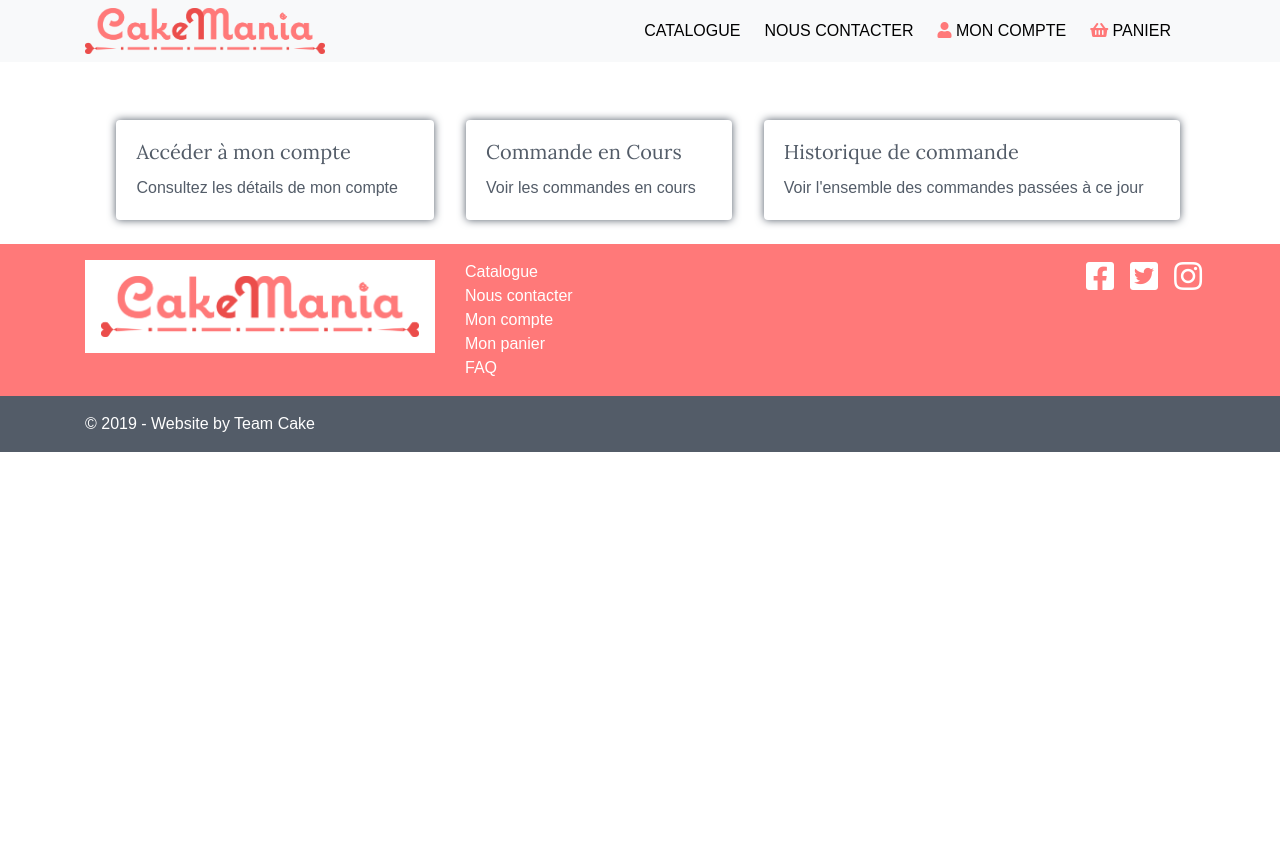
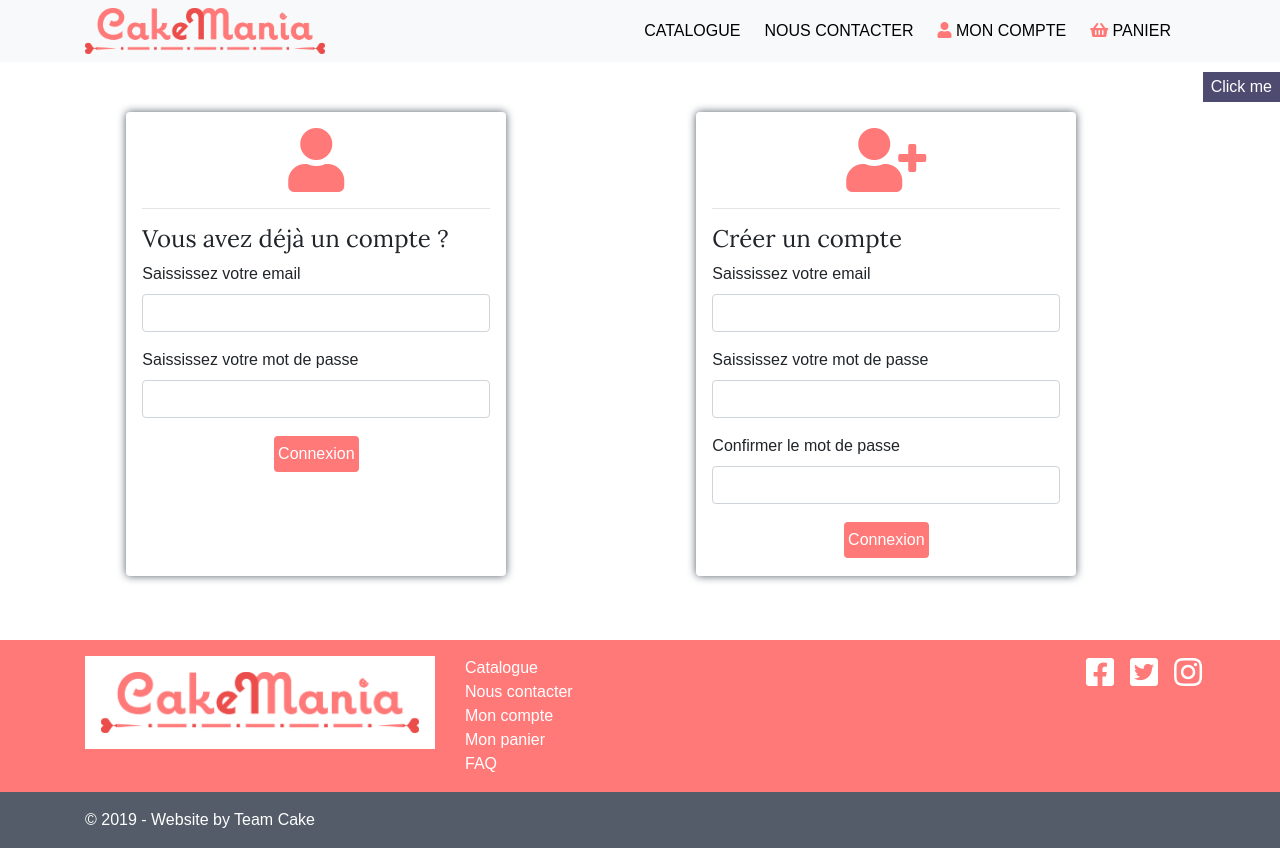
Before and after one commit to naptracks/CakeMania, a React (Create React App) app: page /account in a window 1280 px wide. Before the commit the page ends 800 px from the top, so only its background shows below. Built offline with nearby package versions, Linux system fonts and the light colour scheme; data requests are answered from the project's data file; a web font is replaced by a local one.

Commit message:
Modif MonCompte -> Authentification

```diff
--- a/db.json
+++ b/db.json
@@ -4,6 +4,7 @@
       "id": 1,
       "lastName": "Vermaut",
       "firstName": "Hélène",
+      "password": "admin",
       "email": "helene.vermaut@gmail.com",
       "adressePostale": "55 rue Pasteur",
       "codePostal": "59350",
@@ -16,6 +17,7 @@
       "id": 2,
       "lastName": "Magana",
       "firstName": "Sylvain",
+      "password": "admin",
       "email": "sylvainmagana@ymail.com",
       "adressePostale": "12 rue Solférino",
       "codePostal": "59000",
@@ -28,6 +30,7 @@
       "id": 3,
       "lastName": "Martel",
       "firstName": "César",
+      "password": "admin",
       "email": "cesar.martel9@gmail.com",
       "adressePostale": "12 rue Solférino",
       "codePostal": "59000",
@@ -40,6 +43,7 @@
       "id": 4,
       "lastName": "Vandingenen",
       "firstName": "Maxence",
+      "password": "admin",
       "email": "m.vandine@live.fr",
       "adressePostale": "12 rue Solférino",
       "codePostal": "59000",
@@ -52,6 +56,7 @@
       "id": 5,
       "lastName": "Lefait",
       "firstName": "Joris",
+      "password": "admin",
       "email": "joris.lefait@gmail.com",
       "adressePostale": "54 rue de vaucouleurs",
       "codePostal": "62620",
@@ -111,6 +116,16 @@
       "isRecomanded": false,
       "size": 1,
       "base": "crème patissière"
+    },
+    {
+      "id": 6,
+      "name": "Gâteau au chocolat <3",
+      "description": "Gâteau moelleux au chocolat",
+      "price": 12.5,
+      "image": "http://helenevermaut.com/wp-content/uploads/2019/04/gateau-au-chocolat.png",
+      "isRecomanded": false,
+      "size": 6,
+      "base": "Vanille"
     }
   ],
   "commandes": [
--- a/src/component/moncompte/Account.js
+++ b/src/component/moncompte/Account.js
@@ -6,13 +6,88 @@ import MyAccount from './MyAccount';
 import MyOrders from './MyOrders';
 import MyHistoryOrders from './MyHistoryOrders';
 import '../moncompte/Account.css';
+import Connexion from './Connexion';
+import  BDDaxiosCustomer from '../../BDD/BDDaxiosClients'
 
 class Account extends Component {
+    constructor(props) {
+        super(props);
+
+        this.state = {
+            logged : false,
+            tabClients :[]
+        }
+
+    }
+
+// IMPORT DE LA BDD
+importBDD = () => {
+    BDDaxiosCustomer.getDonnees((data) => {
+        this.setState({ tabClients: data },
+            () => console.log(this.state.tabClients));
+    });
+
+}
+// INITIALISATION DE LA BDD AU LANCEMENT DE L'APPEL
+componentDidMount() {
+    this.importBDD();
+}
+
+
+// BUTTON LOGIN CLICK ME
+    login = (e) =>{
+        e.preventDefault();
+        if(this.state.logged == false){
+            this.setState({
+                logged : true
+            })
+        } else {
+            this.setState({
+                logged : false
+            }
+            )
+        }
+
+    }
+
+    onSubmit = (e)=>{
+        e.preventDefault();
+        let mailSubmited = e.target.email.value;
+        let pwdSubmited = e.target.mdp.value;
+        console.table(this.state.tabClients);
+
+        for(let client of this.state.tabClients){
+            console.log(client.email);
+            if ((client.email == mailSubmited) && (client.password == pwdSubmited)){
+
+                this.setState({
+                    logged: true
+                })
+            // } else{
+            //     this.setState({
+            //         logged:false
+            //     },()=>console.log(this.state.logged))
+            // }
+        }
+    }
+}
+
     render() {
         return (
 
             <BrowserRouter>
+
             <div className="mt-5 d-flex justify-content-center" id="myAccount">
+                {!this.state.logged && <Connexion onsubmit={this.onSubmit}/>}
+
+                <div>
+                <button
+                 className="btn-primary mt-4"
+                 onClick = {this.login}
+                 >Click me</button>
+                </div>
+
+                {this.state.logged &&
                 <MenuCompte>
                     <Link to="/accessAccount" className="m-3">
                     <ItemsMenuCards
@@ -33,7 +108,9 @@ class Account extends Component {
                     />
                     </Link>
                 </MenuCompte>
+                }
                 </div>
+
                 <div className="container">
                     <Route path="/accessAccount" component={MyAccount}/>
                     <Route path="/currentOrders" component={MyOrders}/>
--- a/src/component/moncompte/Connexion.js
+++ b/src/component/moncompte/Connexion.js
@@ -13,7 +13,7 @@ class Connexion extends Component {
                         <i class="fas fa-user text-center"></i>
                         <hr />
                         <h4>Vous avez déjà un compte ?</h4>
-                        <form>
+                        <form onSubmit={this.props.onsubmit}>
                             <div className="form-group">
                                 <label htmlFor="email">Saississez votre email</label>
                                 <input
@@ -29,7 +29,7 @@ class Connexion extends Component {
                                     className="form-control" />
                             </div>
                             <div className="text-center">
-                                <Button name="Connexion" />
+                                <Button type="submit" name="Connexion" />
                             </div>
                         </form>
                     </div>
```
